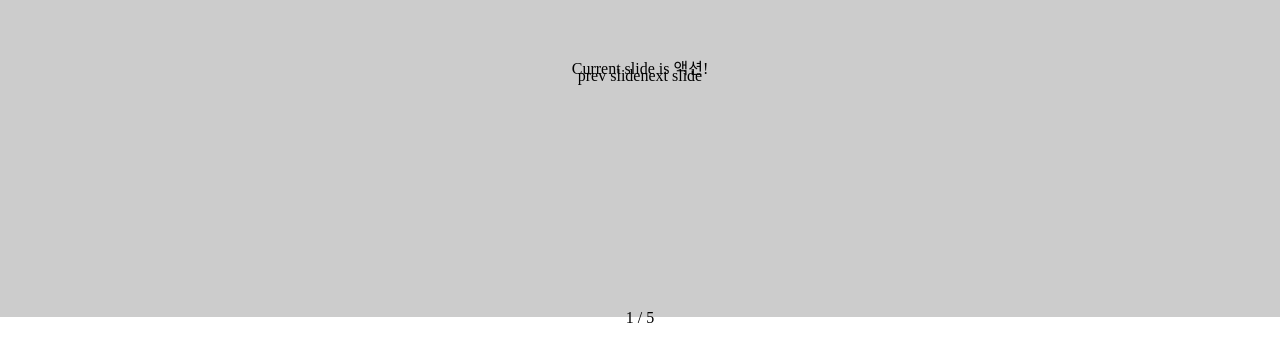
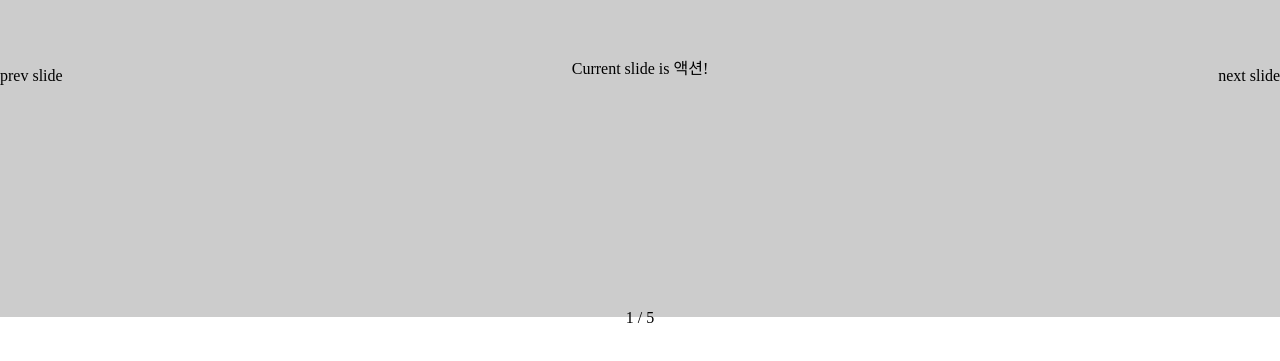
Before and after one commit to Axing00/react_swiper, a React (Create React App) app: page / in a window 1280 px wide. Shown: the part 183-544 px from the top of the page. Built offline with nearby package versions, Linux system fonts and the light colour scheme; a web font is replaced by a local one.

Commit message:
+ 수정2

```diff
--- a/src/swiper_/SlideBtns.js
+++ b/src/swiper_/SlideBtns.js
@@ -7,13 +7,13 @@ import "./navi_custom.scss";
 export default function SlidePrevButton() {
   const swiper = useSwiper();
   return (
-    <div className="slide_btn_area">
-      <div className="slide_prev" onClick={() => swiper.slidePrev()}>
+    <>
+      <div className="slide_btns slide_prev" onClick={() => swiper.slidePrev()}>
         prev slide
       </div>
-      <div className="slide_next" onClick={() => swiper.slideNext()}>
+      <div className="slide_btns slide_next" onClick={() => swiper.slideNext()}>
         next slide
       </div>
-    </div>
+    </>
   );
 }
--- a/src/swiper_/navi_custom.scss
+++ b/src/swiper_/navi_custom.scss
@@ -1,21 +1,29 @@
 @import "../assets/mixins";
 
-.slide_btn_area {
-	display: flex;
-	justify-content: space-between;
-	align-items: center;
-	padding: 0 10px;
+
+.slide_btns {
+
+	position: absolute;
+	top: 50%;
+	transform: translateY(-50%);
+	transition: all 0.5s;
 	z-index: 50;
+	cursor: pointer;
 
-	@include posi(50%, 50%);
+	&:hover {
+		background-color: rgb(60, 57, 53);
+		color: blue;
+	}
 
-	div {
-		transition: all 0.5s;
-		cursor: pointer;
 
-		&:hover {
-			background-color: rgb(60, 57, 53);
-			color: blue;
-		}
-	}
 }
+
+.slide_prev {
+	@extend .slide_btns;
+	left: 0;
+}
+
+.slide_next {
+	@extend .slide_btns;
+	right: 0;
+}
```
